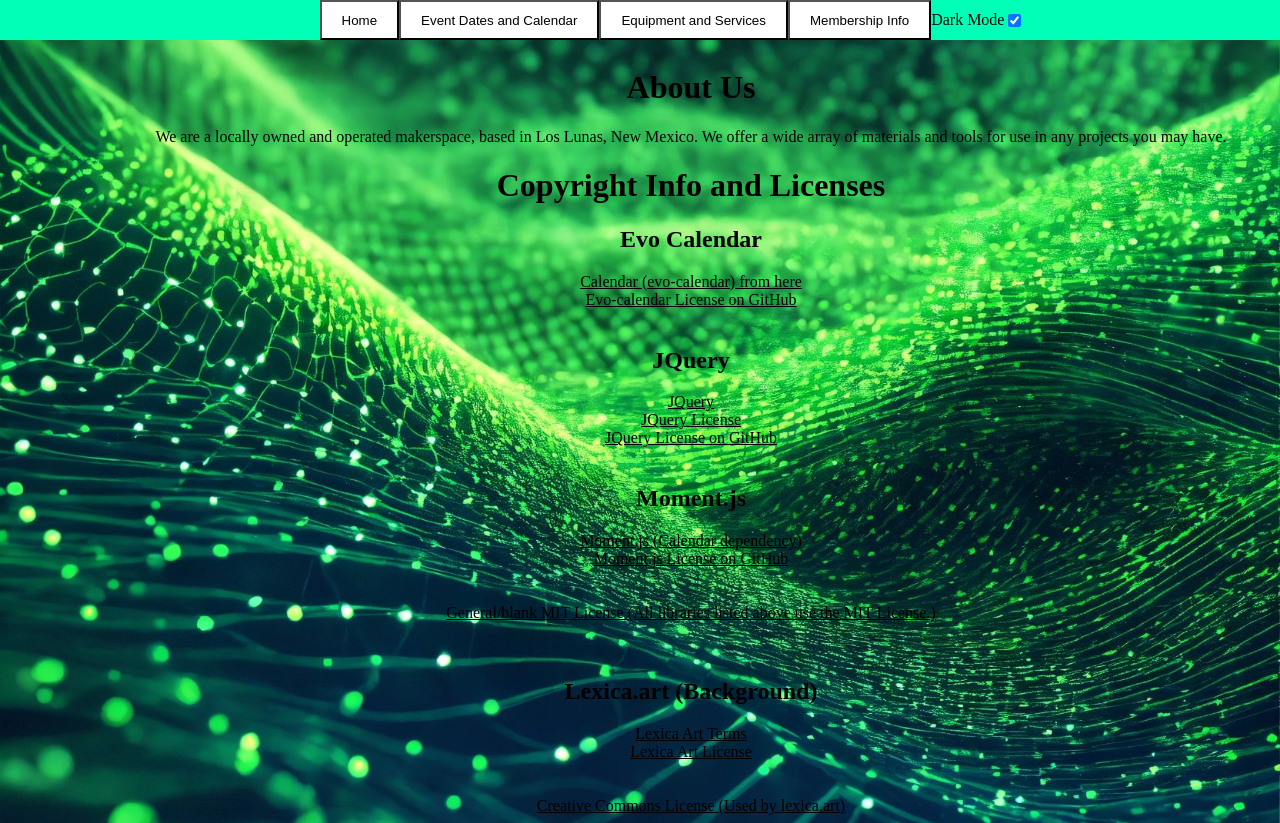
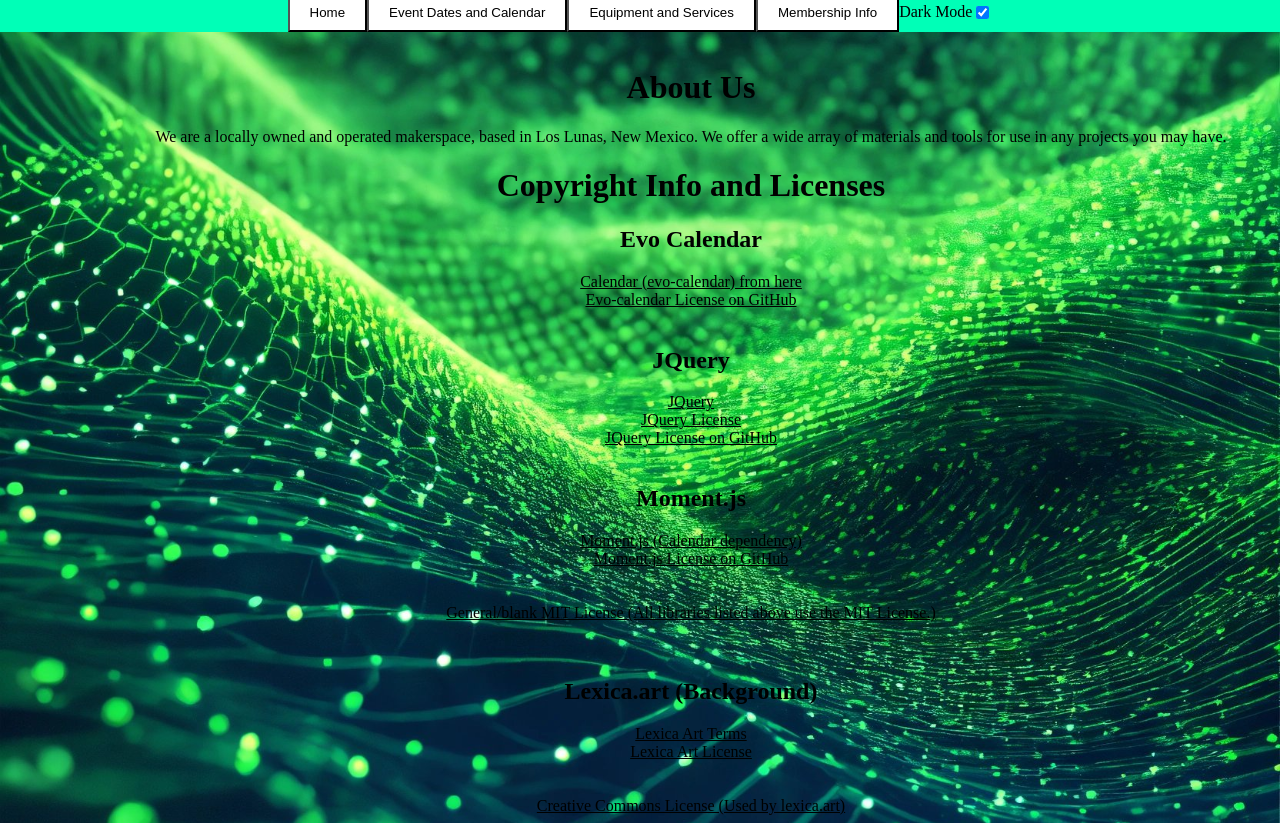
Before and after one commit to MakerspaceTSASite/MakerspaceTSASite.github.io, a plain HTML site: page about/index.html in a window 1280 px wide. Shown: the top 823 px of the page. Drawn offline with Linux system fonts and the light colour scheme.

Commit message:
Attempted to fix top bar once again

```diff
--- a/about/index.html
+++ b/about/index.html
@@ -7,7 +7,7 @@
     <title>About + credits/info</title>
     <link rel="stylesheet" href="../css/main.css">
     <link id="themeLink" rel="stylesheet" href="../css/lightmode.css">
-    <script src="../lib/JQuery.js" integrity="sha256-MnSZeU4f1L1WsaWOLCP4OAPr2/7ewy0colwYY7T4c9o=" crossorigin="anonymous"></script>
+    <script src="../lib/JQuery.js" integrity="sha256-Z/yIHiT6HJfdwDSS3QRCOEPDc23jZEj3B63hVmvbPi0=" crossorigin="anonymous"></script>
     <script src="../lib/moment.js"></script>
     <script src="../js/main.js"></script>
   </head>
--- a/css/main.css
+++ b/css/main.css
@@ -35,7 +35,7 @@ main {
 button {
     height: 5vh;
     min-height: 21px;
-    max-height: 50px;
+    max-height: 70px;
     position: relative;
 }
 
@@ -55,19 +55,23 @@ color: blue;
 }
 #topbar{
 background-color: rgb(0, 255, 183);
-
+left: -8px;
 align-content: start;
 position: relative;
 width: 1366px;
 height: 5vh;
 min-height: 21px;
-max-height: 50px;
-    width: 100%;
-    box-sizing: border-box; /* Ensures padding and border are included in the element's total width */
+max-height: 70px;
+width: 100%;
+box-sizing: border-box; /* Ensures padding and border are included in the element's total width */
 }
 .topbar {
-    top: -8px;
-    left: -8px;
+    width: 100%;
+    position: absolute;
+    top: -16px;
+    left: 0;
+    padding: 0;
+    margin: 0;
 }
 #toolbar {
     display: flex;
@@ -75,12 +79,12 @@ max-height: 50px;
     align-items: center;
     justify-content: center;
     position: relative;
-    top: -16px;
-    left: -8px;
     width: 1366px;
+    padding: 0;
+    margin: 0;
     height: 5vh;
     min-height: 21px;
-    max-height: 50px;
+    max-height: 70px;
 }
 #switchLabel {
   position: relative;
--- a/js/main.js
+++ b/js/main.js
@@ -11,11 +11,18 @@ $('body').mousedown(function (e) {
 		return false;
 	}
 });
-$("#topbar").css({"width":window.innerWidth});
-$("#toolbar").css({"width":window.innerWidth});
-$(document.body).css({"width":window.innerWidth});
-addEventListener("resize", (event) => {
-  $("#toolbar").css({"width":window.innerWidth});
-  $("#topbar").css({"width":window.innerWidth});
-  $(document.body).css({"width":window.innerWidth});
+
+// eslint-disable-next-line no-undef
+$('#topbar').css({'width':window.innerWidth});
+// eslint-disable-next-line no-undef
+$('#toolbar').css({'width':window.innerWidth});
+// eslint-disable-next-line no-undef
+$(document.body).css({'width':window.innerWidth});
+addEventListener('resize', () => {
+	// eslint-disable-next-line no-undef
+	$('#toolbar').css({'width':window.innerWidth});
+	// eslint-disable-next-line no-undef
+	$('#topbar').css({'width':window.innerWidth});
+	// eslint-disable-next-line no-undef
+	$(document.body).css({'width':window.innerWidth});
 });
```
